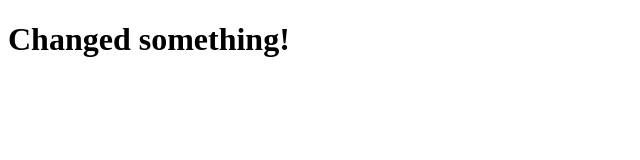
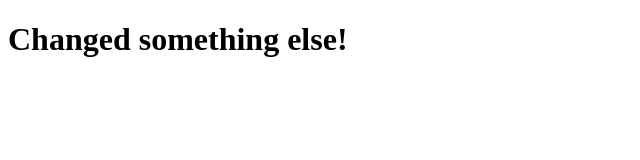
Before and after one commit to fall2014adroll/fall2014adroll.github.io, a plain HTML site: page index.html in a window 1280 px wide. Shown: the whole page, without its empty margins (0-640 px from the left). Drawn offline with Linux system fonts and the light colour scheme.

Commit message:
updated the text in my file

```diff
--- a/index.html
+++ b/index.html
@@ -3,6 +3,6 @@
 	<head>
 	</head>
 	<body>
-		<h1>Changed something!</h1>
+		<h1>Changed something else!</h1>
 	</body>
 </html>
```
